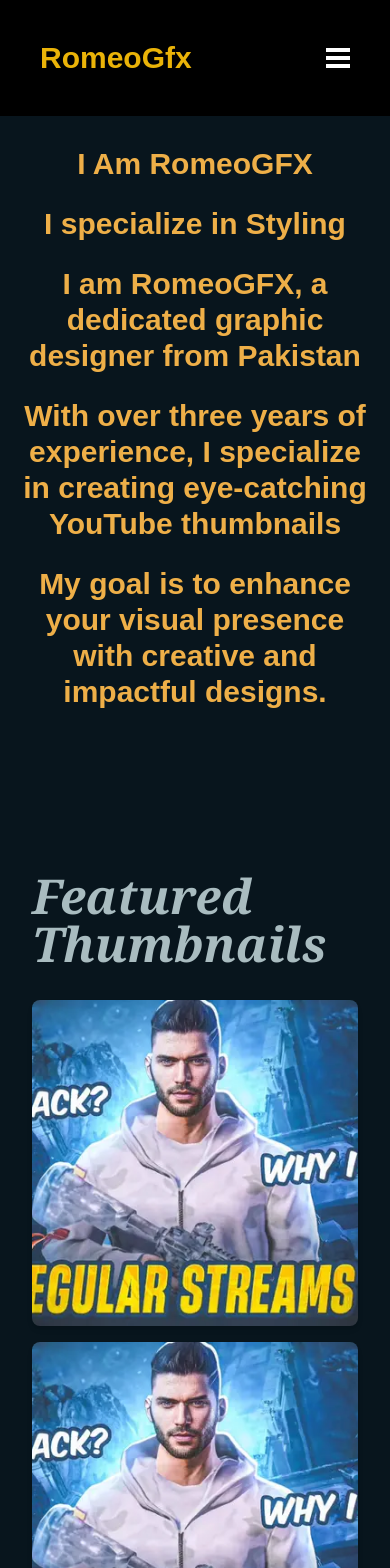
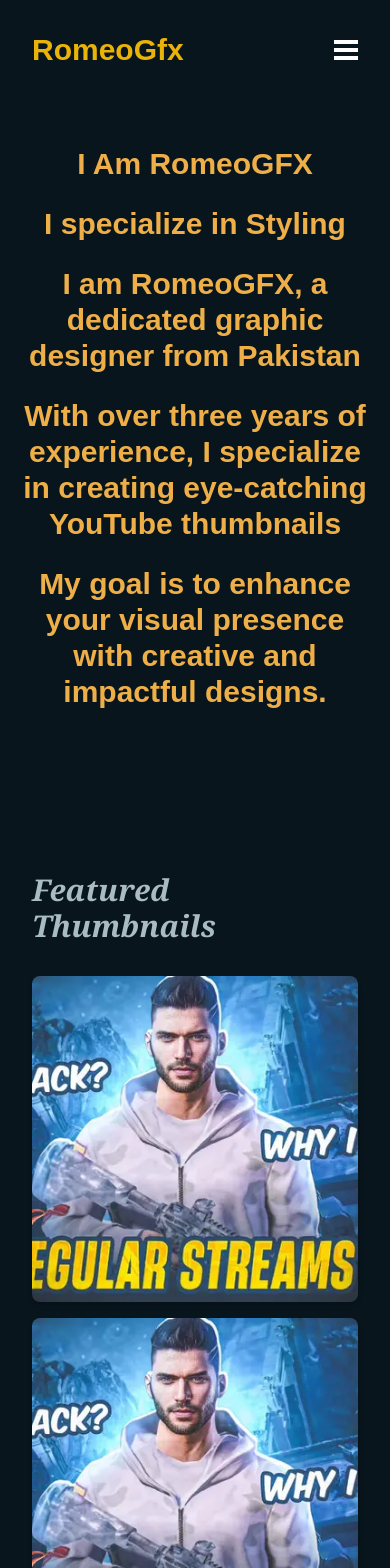
Before and after one commit to AmmarAhmed1010/ROMEOGFX, a Next.js app: page / in a window 390 px wide. Shown: the top 1568 px of the page. Built offline with nearby package versions, Linux system fonts and the light colour scheme.

Commit message:
text size change

```diff
--- a/components/Contact.tsx
+++ b/components/Contact.tsx
@@ -26,7 +26,7 @@ const Contact: React.FC = () => {
     <section id='contact' className="my-10">
       <div className="max-w-6xl mx-auto text-center">
         {/* Heading */}
-        <h2 className="text-5xl font-bold text-[#A9BCC0] font-serif italic mb-8">Contact Me</h2>
+        <h2 className="text-3xl md:text-4xl lg:text-5xl font-bold text-[#A9BCC0] font-serif italic mb-8">Contact Me</h2>
 
         {/* Contact Form */}
         <form className="w-full max-w-lg mx-auto" onSubmit={handleSubmit}>
--- a/components/FeaturedThumbnail.tsx
+++ b/components/FeaturedThumbnail.tsx
@@ -6,7 +6,7 @@ const FeaturedThumbnail: React.FC = () => {
   return (
     <div id='featured' className="text-[#EEAF48] flex flex-col items-center justify-center min-h-screen p-4">
       {/* Heading */}
-      <h1 className="text-5xl font-bold text-[#A9BCC0] font-serif italic mb-8">
+      <h1 className="text-3xl md:text-4xl lg:text-5xl font-bold text-[#A9BCC0] font-serif italic mb-8">
         Featured Thumbnails
       </h1>
 
--- a/components/Header.tsx
+++ b/components/Header.tsx
@@ -11,7 +11,7 @@ const Header = () => {
   };
 
   return (
-    <header className="bg-black text-yellow-500 p-10 fixed w-full top-0">
+    <header className="bg-[#08151D] text-yellow-500 p-8 lg:p-10 fixed w-full top-0">
       <div className="flex justify-between items-center">
         {/* Logo */}
 
--- a/components/Pricing.tsx
+++ b/components/Pricing.tsx
@@ -42,7 +42,7 @@ const Pricing: React.FC = () => {
   return (
     <section id='plans' className="py-16">
       <div className="mx-auto text-center">
-        <h2 className="text-5xl font-bold text-[#A9BCC0] font-serif italic mb-8">Design Packages</h2>
+        <h2 className="text-3xl md:text-4xl lg:text-5xl font-bold text-[#A9BCC0] font-serif italic mb-8">Design Packages</h2>
         <div className="grid grid-cols-1 md:grid-cols-3 gap-8">
           {packages.map((pkg, index) => (
             <div
--- a/components/PricingPlans.tsx
+++ b/components/PricingPlans.tsx
@@ -67,7 +67,7 @@ const PricingPlans: React.FC = () => {
   return (
     <section id='services' className="">
       <div className="mx-auto">
-        <h2 className="text-5xl font-bold text-[#A9BCC0] font-serif italic text-center mb-8">
+        <h2 className="text-3xl md:text-4xl lg:text-5xl font-bold text-[#A9BCC0] font-serif italic text-center mb-8">
           Our Pricing Plans
         </h2>
 
--- a/components/Testimonials.tsx
+++ b/components/Testimonials.tsx
@@ -37,7 +37,7 @@ const Testimonials: React.FC = () => {
 
   return (
     <div id='testimonials' className="flex flex-col items-center justify-center min-h-screen">
-      <h1 className="text-5xl font-bold text-[#A9BCC0] font-serif italic mb-8">
+      <h1 className="text-3xl md:text-4xl lg:text-5xl font-bold text-[#A9BCC0] font-serif italic mb-8">
         Testimonials
       </h1>
 
```
